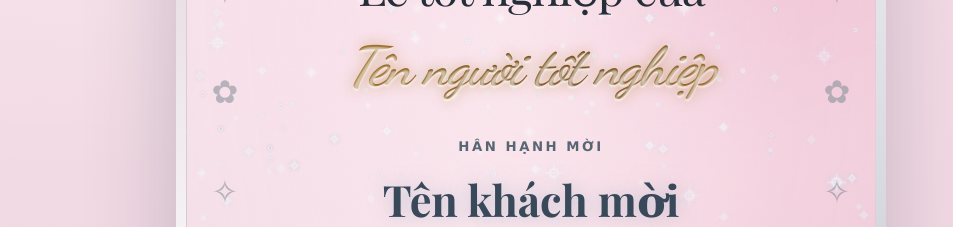
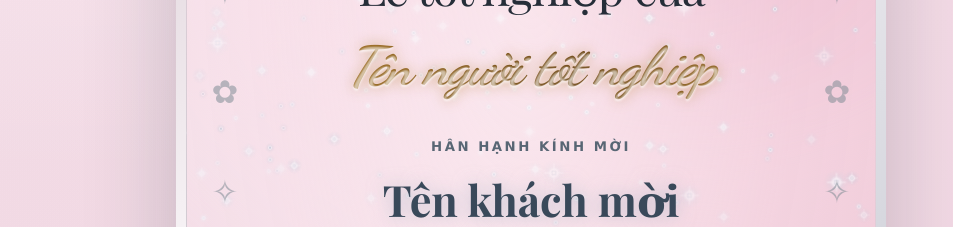
Before and after one commit to TranDuyQuang-2005/thiep-moi-tot-nghiep, a Next.js app: page / in a window 1280 px wide. Shown: the part 1480-1707 px from the top of the page, without its empty margins (109-1062 px from the left). Built offline with nearby package versions, Linux system fonts and the light colour scheme.

Commit message:
fix: update invitation heading to HÂN HẠNH KÍNH MỜI

```diff
--- a/app/page.tsx
+++ b/app/page.tsx
@@ -186,7 +186,7 @@ export default function Home() {
         <div className="hero-logo"><img src="/vaa-logo.png" alt="Logo Học viện Hàng không Việt Nam" /></div>
         <p className="overline">THƯ MỜI THAM DỰ</p>
         <h2>Lễ tốt nghiệp của<br /><span className="graduate-name" style={{ "--name-length": Math.min(60, (ceremony.graduate.trim() || "Tên người tốt nghiệp").length) } as React.CSSProperties}>{ceremony.graduate.trim() || "Tên người tốt nghiệp"}</span></h2>
-        <p className="honour">HÂN HẠNH MỜI</p><p className="recipient-name">{recipient.trim() || "Tên khách mời"}</p>
+        <p className="honour">HÂN HẠNH KÍNH MỜI</p><p className="recipient-name">{recipient.trim() || "Tên khách mời"}</p>
         <div className="dotted-rule" />
         <p className="hero-date">{ceremony.date ? `${pad(day)}/${pad(month)}/${year}` : "Ngày tổ chức"}<span> · </span>{ceremony.time ? `${ceremony.time} giờ` : "Giờ bắt đầu"}</p>
         <p className="hero-location">{ceremony.venue.trim() || "Địa điểm tổ chức"}<br />{ceremony.address.trim() || "Địa chỉ buổi lễ"}</p>
```
